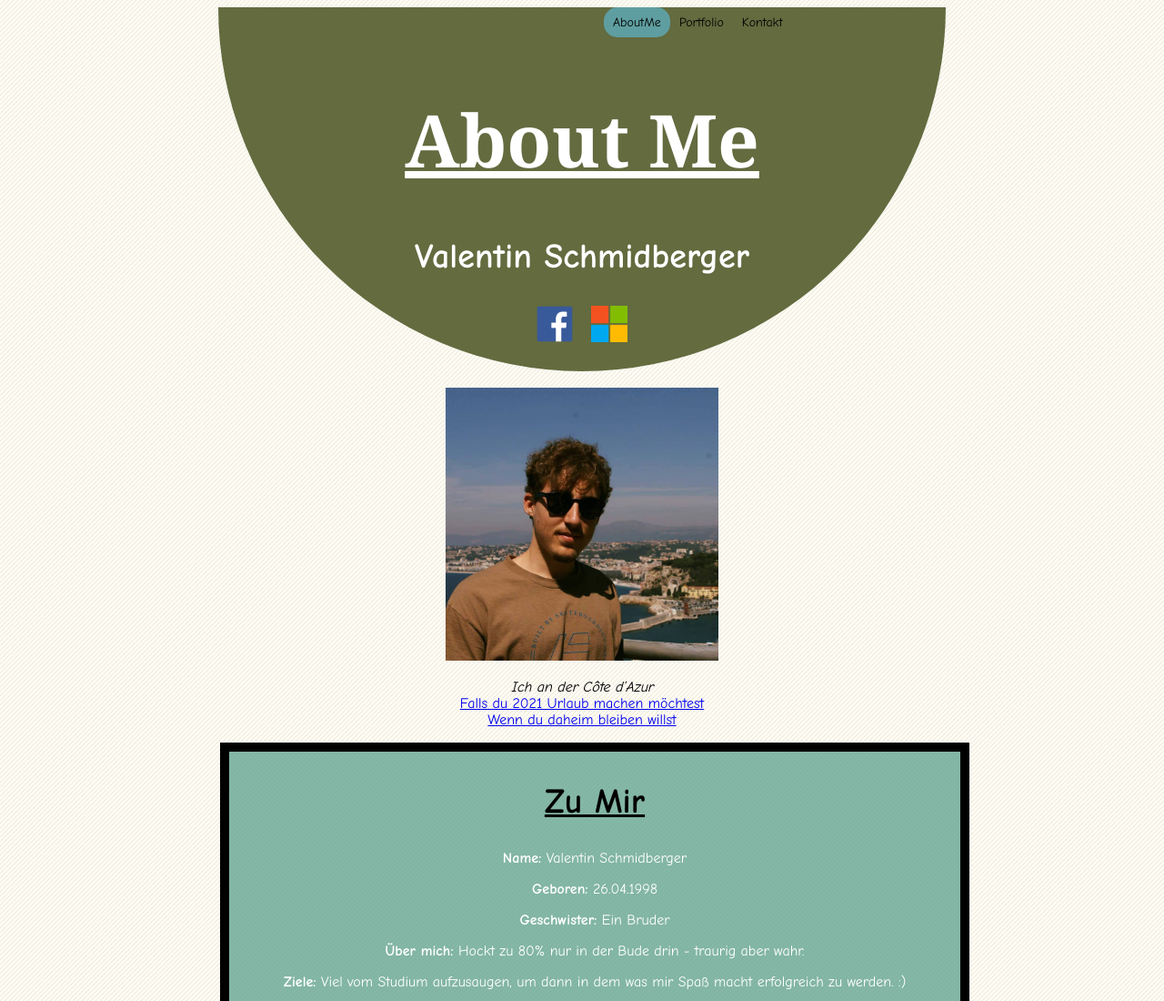
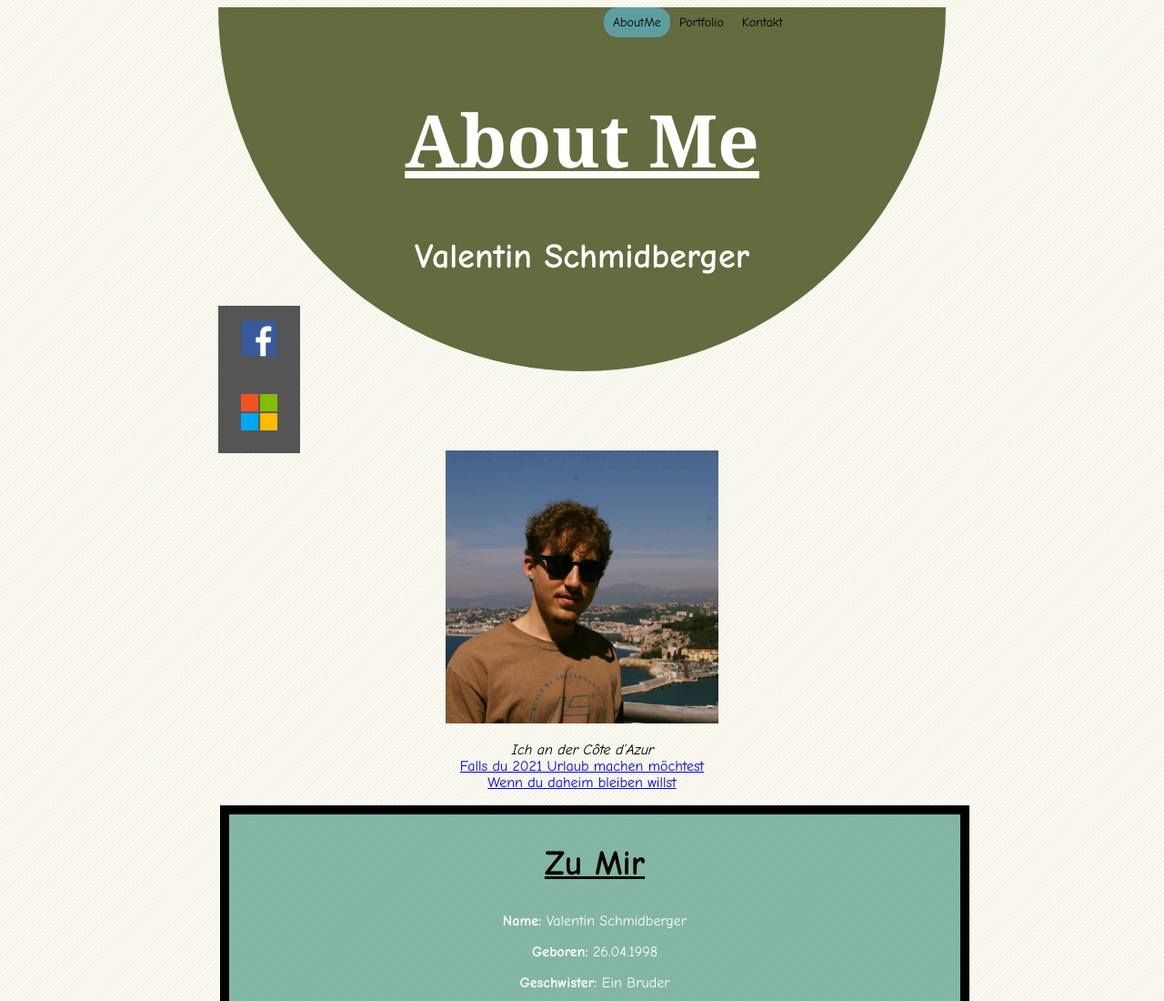
Before and after one commit to vale-sch/GIS-SoSe-2020, a plain HTML site: page Aufgabe03/AboutMe.htm in a window 1280 px wide. Shown: the top 1100 px of the page at 91% size. Drawn offline with Linux system fonts and the light colour scheme.

Commit message:
Update Second Navigation Bar

```diff
--- a/Aufgabe03/AboutMe.htm
+++ b/Aufgabe03/AboutMe.htm
@@ -18,7 +18,7 @@
             </nav><br><br>
             <h1 class="headline" id="portfolio"><u>About Me</u> </h1>
             <h2 class="headline"> Valentin Schmidberger </h2>
-            <div class="topnav2">
+            <div class="icon-bar">
                 <a href="https://www.facebook.com/valentin.schmidberger"><img src="Icons/Facebook.jpg" alt="Facebook Logo" height="40" width="40"></a>
                 <a href="mailto:vali.vogt@live.de"><img src="Icons/LIVELOGO.jpg" alt="Live Logo" height="40"></a>
             </div>
--- a/Aufgabe03/CSS_Stylesheets/style.css
+++ b/Aufgabe03/CSS_Stylesheets/style.css
@@ -40,26 +40,26 @@ body {
     color: black;
 }
 
-.topnav2 {
-    border: none;
-    margin-block-end: auto;
-    background-color: transparent;
-    color: rgba(255, 255, 255, 0.479);
-    overflow: hidden;
-    float: center;
-    border-radius: 20px;
+.icon-bar {
+    width: 90px;
+    background-color: #555;
 }
 
-.topnav2 a {
-    float: center;
-    color: rgba(92, 92, 92, 0.472);
+.icon-bar a {
+    display: block;
     text-align: center;
-    padding: 30px 7px;
+    padding: 16px;
+    transition: all 0.3s ease;
+    color: white;
+    font-size: 36px;
 }
 
-.topnav2 a:hover {
-    background-color: rgba(68, 68, 68, 0.452);
-    color: rgba(59, 59, 59, 0.459);
+.icon-bar a:hover {
+    background-color: #000;
+}
+
+.active {
+    background-color: #4CAF50;
 }
 
 .halbkreis {
```
Also changed, not shown: Aufgabe03/ContactMe.htm (+2 -2 lines), Aufgabe03/Portfolio.htm (+2 -1 lines).
